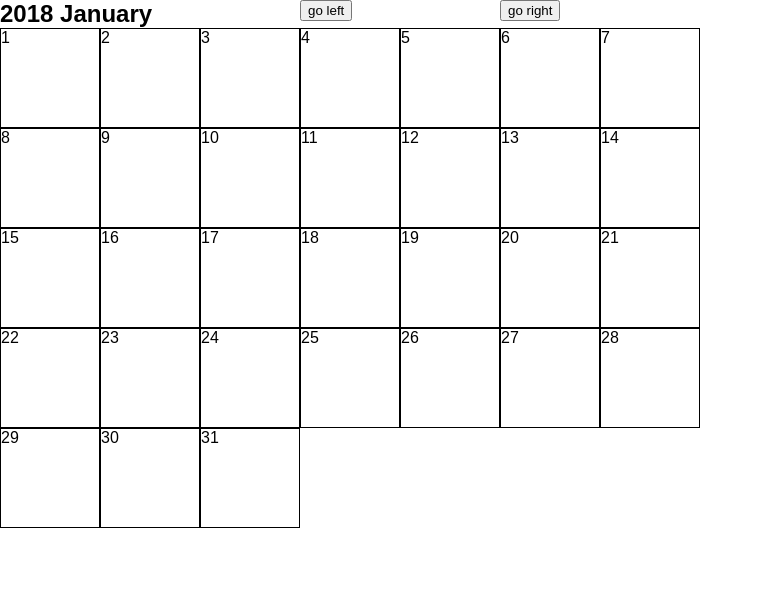
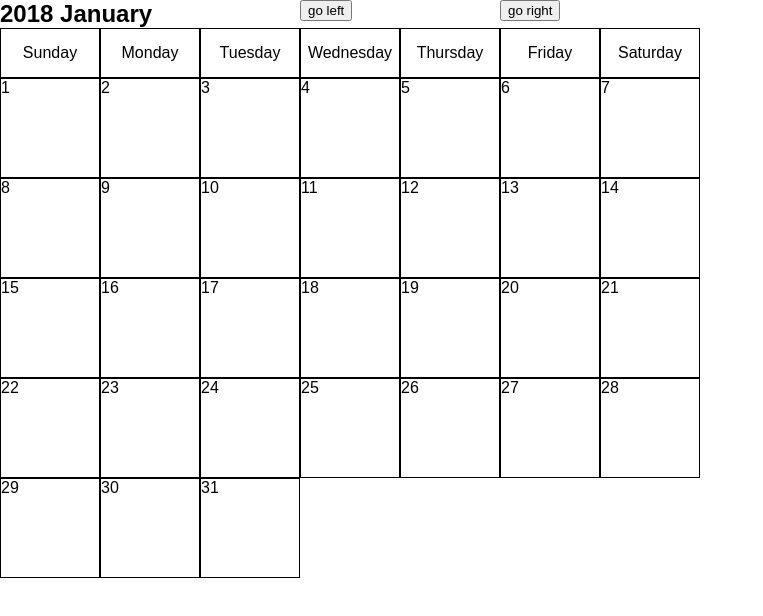
Before and after one commit to DavitJanashia/ajax-ex-calendar, a plain HTML site: page index.html in a window 1280 px wide. Shown: the whole page, without its empty margins (0-763 px from the left). Drawn offline with nearby package versions, Linux system fonts and the light colour scheme; no server answers.

Commit message:
bonus, provo aggiungere nel calendario i giorni della settimana

```diff
--- a/css/style.css
+++ b/css/style.css
@@ -34,9 +34,23 @@ ul{
   width: 100px;
   height: 100px;
   border: 1px solid black;
+  /* display: flex;
+  justify-content: center;
+  align-items: center;
+  flex-direction: column; */
 }
 
-#my-month-new{
+#days-week li{
+
+  width: 100px;
+  height: 50px;
+  border: 1px solid black;
+  display: flex;
+  justify-content: center;
+  align-items: center;
+}
+
+#my-month-new, #days-week{
   display: flex;
   width: 100%;
   flex-wrap: wrap;
@@ -45,3 +59,8 @@ ul{
 .selected-month{
 width: 700px;
 }
+
+.holiday{
+  color: red;
+  font-size: 15px;
+}
--- a/index.html
+++ b/index.html
@@ -15,7 +15,11 @@
 
 
       <script id="template-gen" type="text/x-handlebars-template">
-        <li class="my-day-t" data-datecomplete='{{ datecomplete }}'>{{ value }}</li>
+        <li class="my-day-t" data-day='{{ dataday }}' data-datecomplete='{{ datecomplete }}'>{{ value }}</li>
+      </script>
+
+      <script id="template-week" type="text/x-handlebars-template">
+        <li class="my-week-day" data-day='{{ dataday }}'>{{ dayname }}</li>
       </script>
 
 
@@ -26,6 +30,8 @@
 
     <div class="selected-month">
       <h2 id="currentYM"></h2>
+      <ul id="days-week">
+      </ul>
       <ul id="my-month-new">
       </ul>
     </div>
--- a/js/script5.js
+++ b/js/script5.js
@@ -192,7 +192,11 @@
 // getCalendar2018();
 // ************************************************
 
-
+// var m = moment().day(); // gives 4 for thursday
+// var d = moment().day(0); //shows sunday
+// var a = moment().day('Monday'); //set the day of week to monday
+// var k = moment().day(10); //since it greater than 0-6 it sets to the next week and outputs Wed.
+// var o = moment().day(-5); // since the value is -ve it will set for last week
 
 
 
@@ -234,10 +238,38 @@ function init(){
   }
   });
 
+  printWeek()
+
 }
 
 // ******************************************************************
+function printWeek(){
+  // var daysInWeek = currentMonth.daysInMonth();
+  var templateWeek = $('#template-week').html();
+  var compiledWeek = Handlebars.compile(templateWeek);
+  var targetWeek = $('#days-week');
+  // targetGen.html('');
 
+
+  for (var i = 0; i <= 6; i++) {
+    var dd = moment().day(i);
+    var weekTxt = dd.format('dddd');
+    // var momObj = moment({
+    //   days:i,
+    // });
+
+    // var dayssHTML = compiledWeek({
+    //   dataday: i,
+    //   dayname: momObj.format('dddd')
+    // });
+    // targetWeek.append(dayssHTML);
+    targetWeek.append(compiledWeek({
+      dataday: i,
+      dayname: weekTxt
+    }));
+
+  }
+}
 // ******************************************************************
 
 
@@ -249,18 +281,21 @@ function printMonth(currentMonth){
   var targetGen = $('#my-month-new');
   targetGen.html('');
 
+  // ******************************************************************
+
 
   for (var i = 1; i <= daysInMonth; i++) {
     var momObj = moment({
       years:currentMonth.year(),
       months:currentMonth.month(),
-      days:i,
+      days:i
     });
     // console.log(momObj);
 
     var daysHTML = compiledGen({
       value: i,
-      datecomplete: momObj.format('YYYY-MM-DD')
+      datecomplete: momObj.format('YYYY-MM-DD'),
+      dataday: momObj.format('d')
     });
     targetGen.append(daysHTML);
 
@@ -293,7 +328,8 @@ function printHoliday(currentMonth){
           // $("#my-month-new > li[date-datecomplete='" + myResp[i]['date'] + "']");
           var holiDD = $("#my-month-new > li[data-datecomplete='" + myResp[i]['date'] + "']");
           console.log(holiDD);
-          holiDD.append(' ' + myName);
+          holiDD.append('<h4>' + myName + '</h4>');
+          holiDD.addClass('holiday');
           // console.log("#my-january-new > li[data-datecomplete='" + myResp[i]['date'] + "']");
 
 
```
